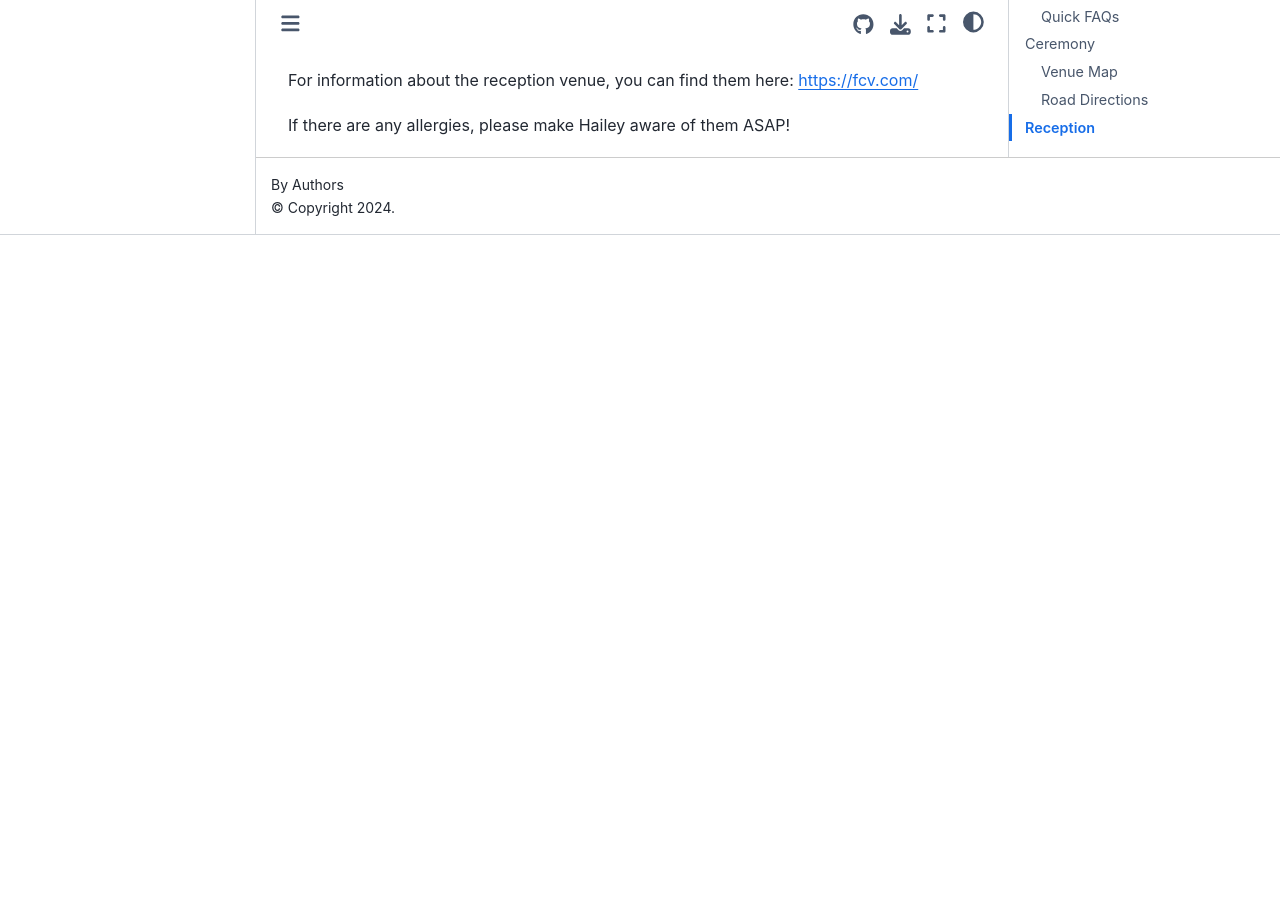
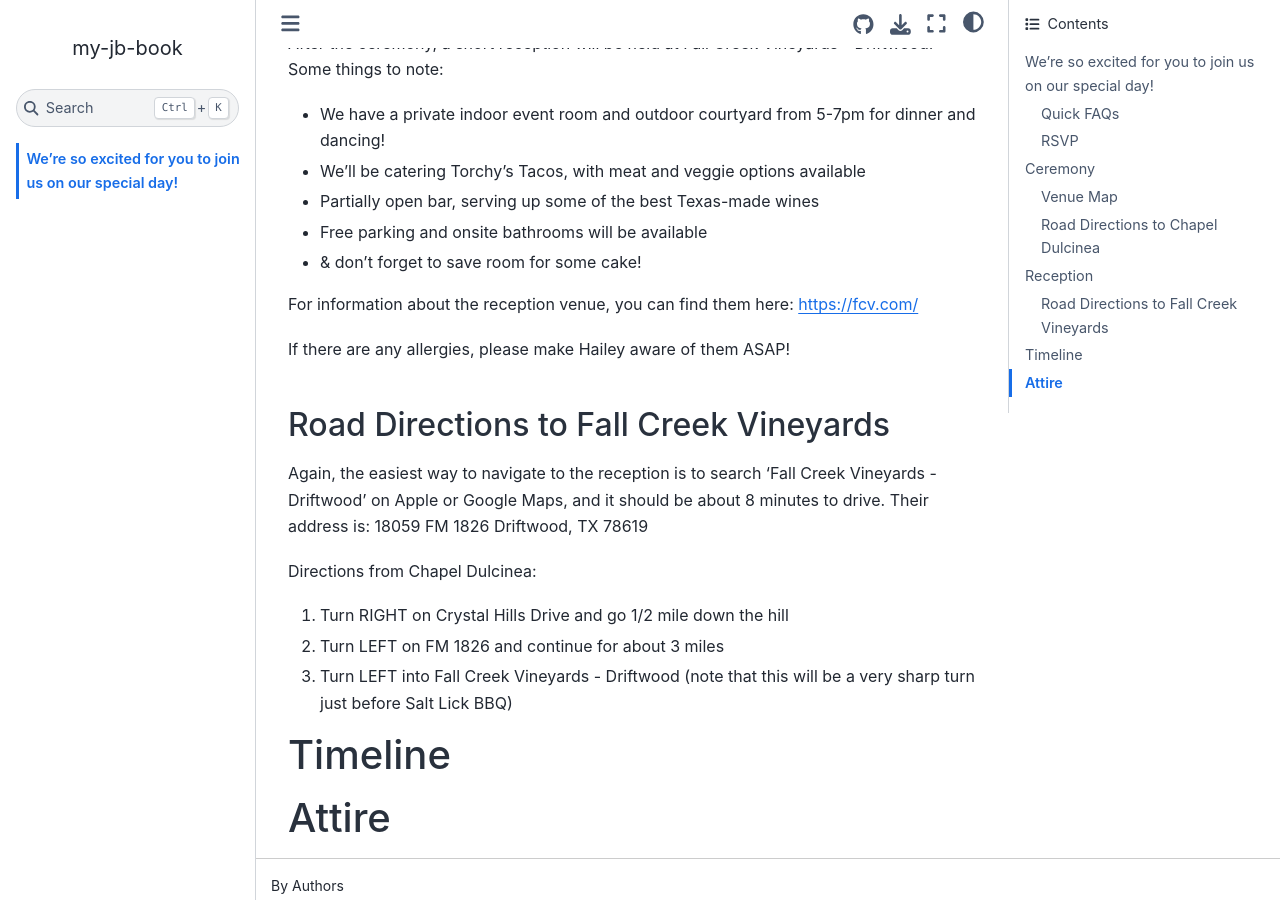
Before and after one commit to HaileySchmidt26/Melzow_Wedding, a Jupyter Book: the page built from book/intro.md, in a window 1280 px wide and 900 px high, scrolled down 2763 px. Built offline with Jupyter Book 1.0.4 settings and Sphinx 7.4.7 and the Sphinx Book theme 1.1.4, drawn with Linux system fonts in a browser that asks for light colours; pages that are not in the unit, such as notebooks, are missing from menus; before the commit the page ends 2998 px from its top, so only the background shows below that; some of the changed text lies outside the part shown.

Commit message:
Update intro.md

```diff
--- a/book/intro.md
+++ b/book/intro.md
@@ -4,9 +4,12 @@
 
 ### Quick FAQs
 - Who? You! Plus ones (if given) have been indicated on your invitation.
-- When? 16 June, 2025 at 4pm CT
+- When? Monday, June 16th 2025 at 4pm CT
 - Where? The ceremony will be held at Chapel Dulcinea, located at 16221 Crystal Hills Dr. in Austin, TX. The reception will be just down the street at Fall Creek Vineyards - Driftwood, located at 18059 FM 1826 in Driftwood, TX.
 - Dress code? Please wear your best semi-formal or dressy casual attire. Bonus points for summery colors or florals!
+
+### RSVP
+Please RSVP at the link by Monday, May 19th 2025 at 10pm CT: https://forms.gle/waY7nQdkGuUfCC16A
 
 # Ceremony
 Our ceremony venue is at Chapel Dulcinea, a beautiful outdoor chapel overlooking the limestone bluffs of the Texas Hill Country. The chapel is located on the Wizard Academy campus, an ecclectic business school for aspiring entrepeneurs. Here's what you need to know:
@@ -22,8 +25,11 @@
 ### Venue Map
 ![Map](../chapel_map.png)
 
+### Road Directions to Chapel Dulcinea
+The easiest way to navigate to the venue is to search 'Chapel Dulcinea' on Apple or Google Maps. The address is:
+16221 Crystal Hills Dr
+Austin, TX 78737
 
-### Road Directions
 Directions from central Austin:
 1. Take MoPac (Loop 1) South till it becomes 45
 2. Continue on 45 to FM 1826
@@ -67,3 +73,17 @@
 For information about the reception venue, you can find them here: https://fcv.com/
 
 If there are any allergies, please make Hailey aware of them ASAP!
+
+### Road Directions to Fall Creek Vineyards
+Again, the easiest way to navigate to the reception is to search 'Fall Creek Vineyards - Driftwood' on Apple or Google Maps, and it should be about 8 minutes to drive. Their address is:
+18059 FM 1826
+Driftwood, TX 78619
+
+Directions from Chapel Dulcinea:
+1. Turn RIGHT on Crystal Hills Drive and go 1/2 mile down the hill
+2. Turn LEFT on FM 1826 and continue for about 3 miles
+3. Turn LEFT into Fall Creek Vineyards - Driftwood (note that this will be a very sharp turn just before Salt Lick BBQ)
+
+# Timeline
+
+# Attire
```
